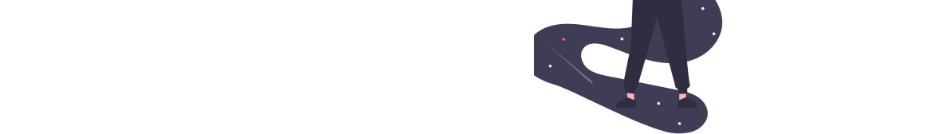
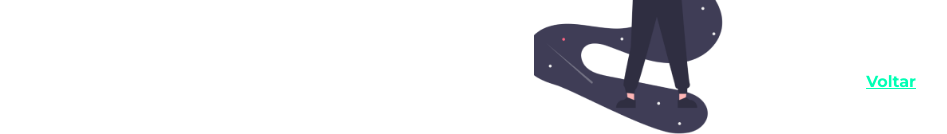
Before and after one commit to BielPimentaDev/openQuiz, a React (Vite) app: page /categories in a window 1280 px wide. Shown: the part 666-800 px from the top of the page, without its empty margins (332-1279 px from the left). Built offline with nearby package versions, Linux system fonts and the light colour scheme.

Commit message:
production bug

```diff
--- a/src/index.css
+++ b/src/index.css
@@ -11,6 +11,7 @@
 }
 
 body{
+  user-select: none;
   font-family: 'Montserrat', sans-serif;
   outline: none;
 }
--- a/src/pages/Categories.tsx
+++ b/src/pages/Categories.tsx
@@ -5,6 +5,7 @@ import { AppContext } from '../context/AppContext'
 import {BiCodeAlt} from 'react-icons/bi'
 import {GiWorld} from 'react-icons/gi'
 import {BsBook} from 'react-icons/bs'
+import { Link } from 'react-router-dom'
 import {MdBiotech} from 'react-icons/md'
 
 export  function Categories() {[]
@@ -59,7 +60,9 @@ export  function Categories() {[]
 
       </div>
 
-
+      <button className='text-strong font-bold underline absolute right-8 bottom-10'>
+        <Link to='/'>Voltar</Link>
+      </button>
     </div>
   )
 }
--- a/src/pages/Suggestion.tsx
+++ b/src/pages/Suggestion.tsx
@@ -155,7 +155,7 @@ export default function Suggestion() {
                 name = {input.name}
                 required
                 onChange= {(e: React.ChangeEvent<HTMLInputElement>) => setValues({...values, [e.target.name]: e.target.value}) }
-                value= {values[input.name]}
+
                 />
               </div>
               {input.name == 'trueAnswer' && <hr className='mb-4 text-grayLight'/>}
```
